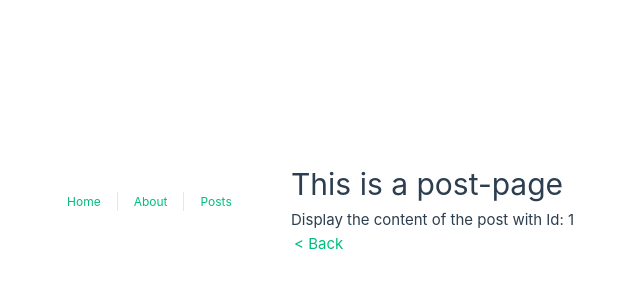
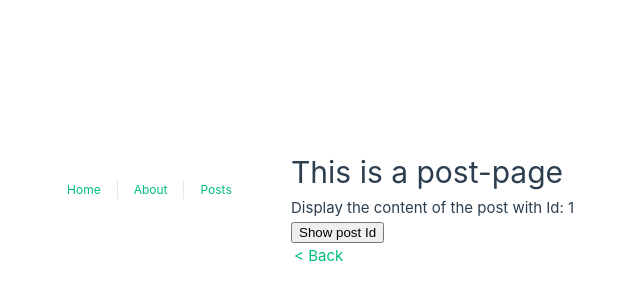
Before and after one commit to PangoRules/Vue-Composition-Api-Course, a Vue app in the folder vue-composition-api-basics/: page /postDetail/1 in a window 1280 px wide. Shown: the part 192-492 px from the top of the page, without its empty margins (349-989 px from the left). Built offline with nearby package versions, Linux system fonts and the light colour scheme.

Commit message:
Using useRoute to access route parameters from script section.

```diff
--- a/vue-composition-api-basics/src/views/PostDetailView.vue
+++ b/vue-composition-api-basics/src/views/PostDetailView.vue
@@ -2,14 +2,20 @@
 	<div class="post-detail">
 		<h1>This is a post-page</h1>
 		<p>Display the content of the post with Id: {{ $route.params.id }}</p>
+		<div>
+			<button @click="showPostId">Show post Id</button>
+		</div>
 		<p><RouterLink to="/posts">&lt; Back</RouterLink></p>
 	</div>
 </template>
 
 <script setup>
-/**
- * Imports
- */
- import { vAutofocus } from '@/directives/vAutofocus'
+import { useRoute } from 'vue-router';
+
+const route = useRoute();
+
+const showPostId = () => {
+	alert(`The Id of this post is ${route.params.id}`)
+}
 
 </script>
```
